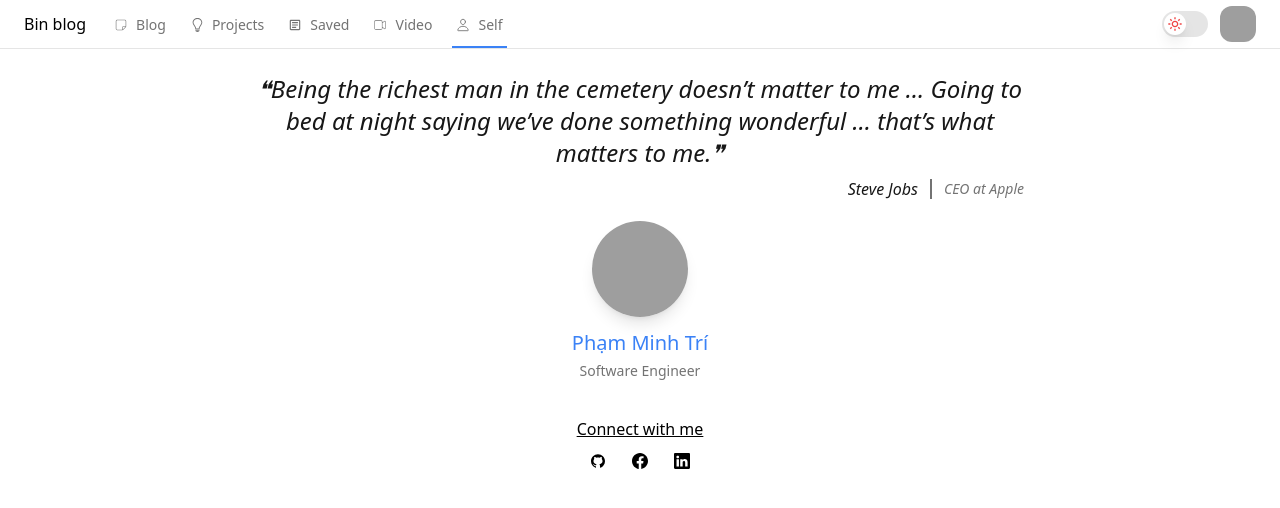
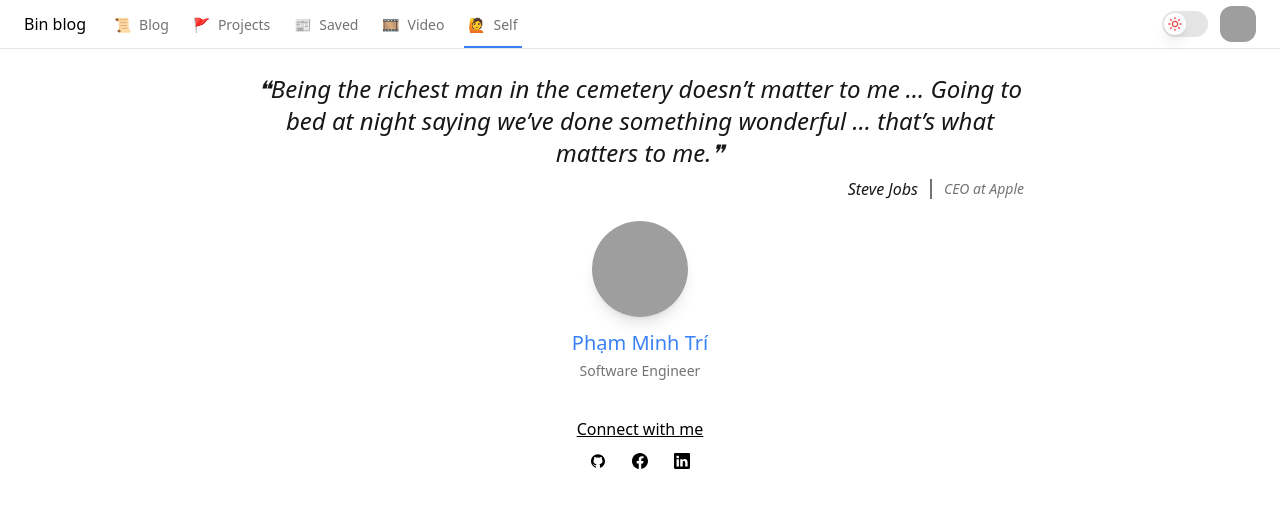
Before and after one commit to shr3wcl/blog, a Next.js app: page /me in a window 1280 px wide. Shown: the top 508 px of the page. Built offline with nearby package versions, Linux system fonts and the light colour scheme; grey boxes are pictures that could not be loaded.

Commit message:
Convert Icon to emoji

```diff
--- a/components/header/index.tsx
+++ b/components/header/index.tsx
@@ -12,11 +12,11 @@ import {IoPersonOutline} from "react-icons/io5";
 
 
 const navigation = [
-    {name: 'Blog', href: '/', logo: <CiStickyNote/>, current: false},
-    {name: 'Projects', href: '/projects', logo: <GoLightBulb/>, current: false},
-    {name: 'Saved', href: '/article', logo: <MdOutlineArticle/>, current: false},
-    {name: 'Video', href: '/video', logo: <CiVideoOn/>, current: false},
-    {name: 'Self', href: '/me', logo: <IoPersonOutline/>, current: false}
+    {name: 'Blog', href: '/', logo: '📜', current: false},
+    {name: 'Projects', href: '/projects', logo: '🚩', current: false},
+    {name: 'Saved', href: '/article', logo: '📰', current: false},
+    {name: 'Video', href: '/video', logo: '🎞️', current: false},
+    {name: 'Self', href: '/me', logo: '🙋', current: false}
 ]
 
 function DarkModeButton(isDarkMode: any, setDarkMode: any) {
```
